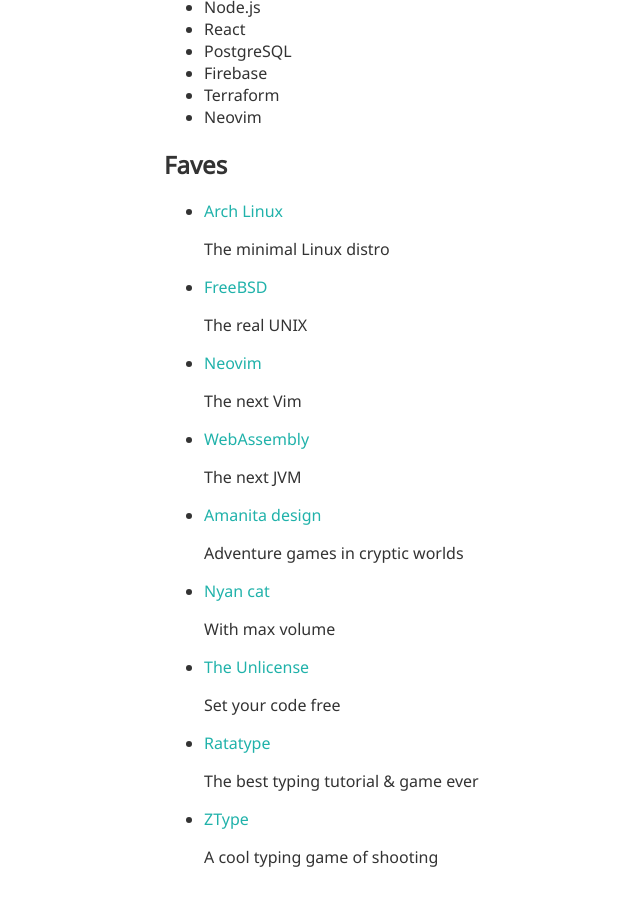
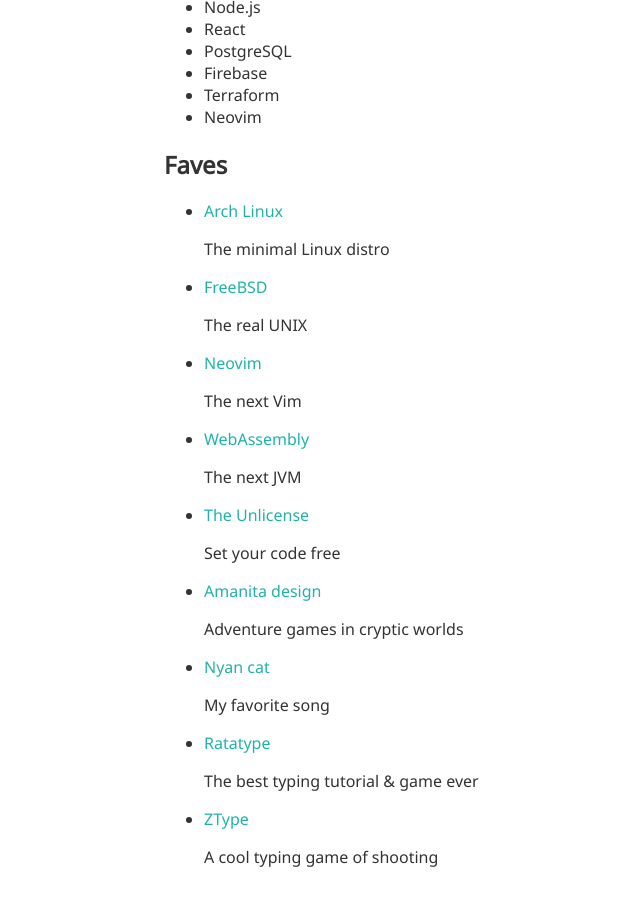
Before and after one commit to raviqqe/raviqqe.github.io, a Jekyll site: the page built from index.md, in a window 1280 px wide and 900 px high, scrolled down 1767 px. Shown: the whole window, without its empty margins (76-716 px from the left). Built offline with Jekyll 4.4.1, drawn with Linux system fonts in a browser that asks for light colours; our own code applies the rules of GitHub Pages for plain Markdown files.

Commit message:
Update links

```diff
--- a/index.md
+++ b/index.md
@@ -112,17 +112,17 @@ It is a software engineer.
 
   The next JVM
 
+- [The Unlicense](https://unlicense.org)
+
+  Set your code free
+
 - [Amanita design](https://amanita-design.net/)
 
   Adventure games in cryptic worlds
 
-- [Nyan cat](http://www.nyan.cat/)
+- [Nyan cat](https://www.nyan.cat/)
 
-  With max volume
-
-- [The Unlicense](https://unlicense.org)
-
-  Set your code free
+  My favorite song
 
 - [Ratatype](https://www.ratatype.com/)
 
```
